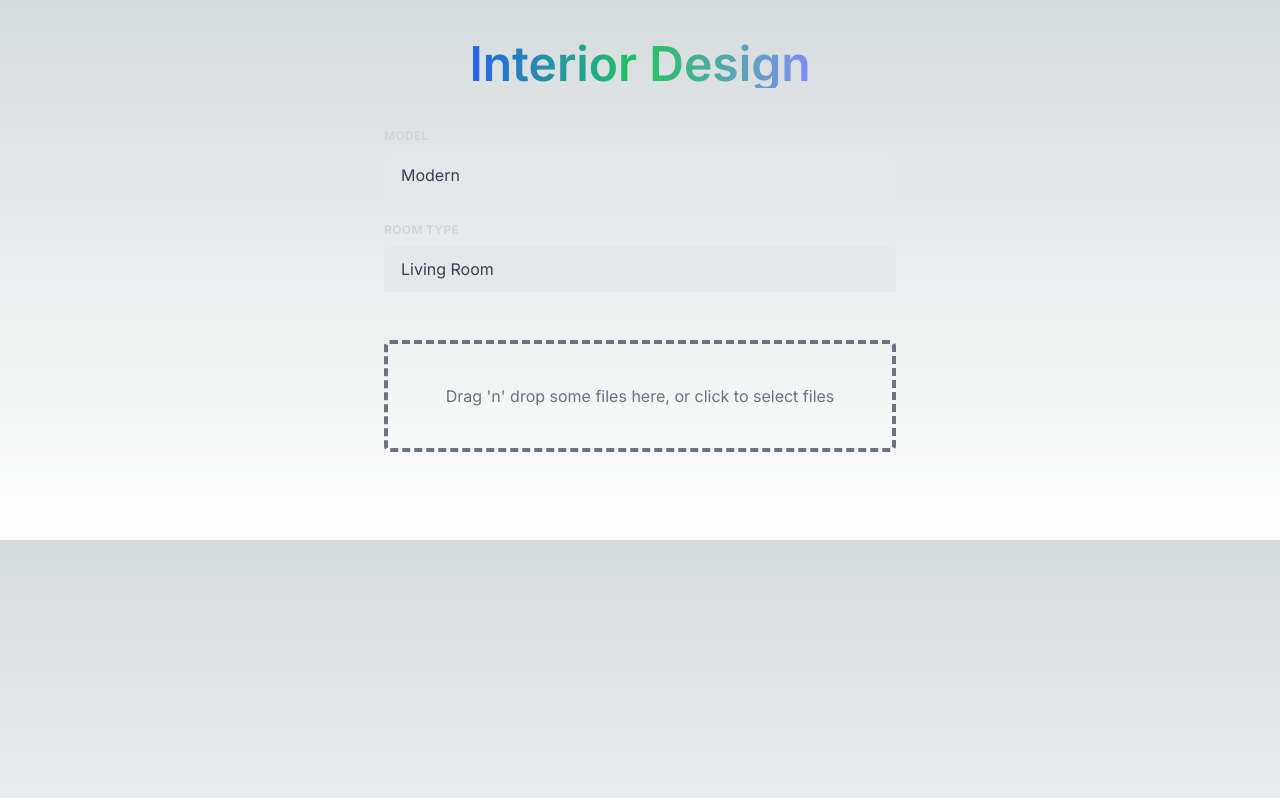
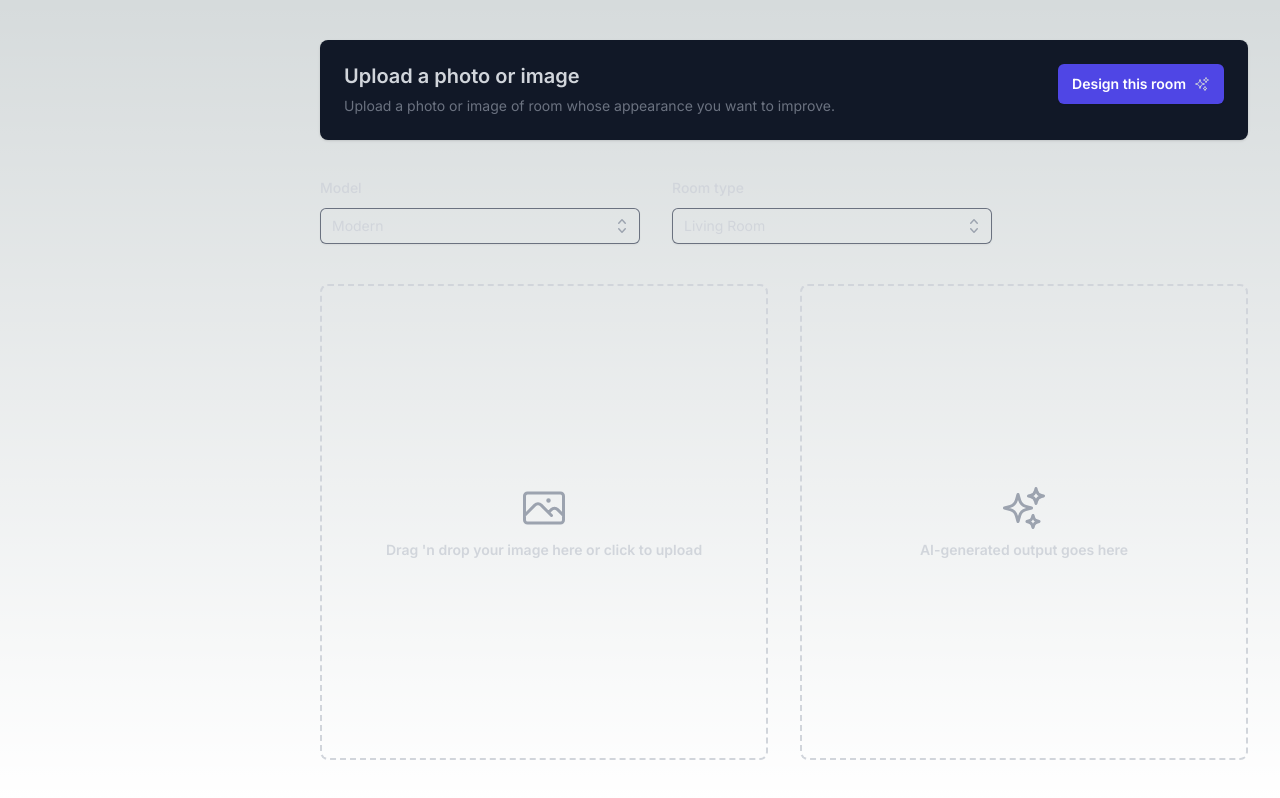
Before and after one commit to azizbekdevuz/zdesigner-ai, a Next.js app: page / in a window 1280 px wide. Built offline with nearby package versions, Linux system fonts and the light colour scheme.

Commit message:
refactor: update the root page component

```diff
--- a/app/page.tsx
+++ b/app/page.tsx
@@ -1,46 +1,245 @@
-'use client';
+"use client";
 
-import { useState } from 'react';
-import { saveAs } from 'file-saver';
-import { ThreeDots } from 'react-loader-spinner';
-import { FaTrashAlt, FaDownload } from 'react-icons/fa';
-import Dropzone, { FileRejection } from 'react-dropzone';
+import Dropzone from "react-dropzone";
+import { saveAs } from "file-saver";
+import { useState } from "react";
+import { FileRejection } from "react-dropzone";
+import { ThreeDots } from "react-loader-spinner";
+import { FaTrashAlt } from "react-icons/fa";
+import { FaDownload } from "react-icons/fa";
+import { XCircleIcon } from "@heroicons/react/20/solid";
+import { PhotoIcon } from "@heroicons/react/24/outline";
+import { SparklesIcon } from "@heroicons/react/24/outline";
+import { SelectMenu } from "@/app/selectmenu";
+import { ImageAreaProps } from "@/types";
 
-const themes = ['Modern', 'Vintage', 'Minimalist', 'Professional'];
-const rooms = ['Living Room', 'Dining Room', 'Bedroom', 'Bathroom', 'Office'];
+type ErrorNotificationProps = {
+  errorMessage: string;
+};
 
-export default function Home() {
-  const [file, setFile] = useState<File | null>(null);
-  const [error, setError] = useState<string | null>('');
-  const [loading, setLoading] = useState<boolean>(false);
+type ActionPanelProps = {
+  isLoading: boolean;
+  submitImage(): void;
+};
+
+type UploadedImageProps = {
+  image: File;
+  removeImage(): void;
+  file: {
+    name: string;
+    size: string;
+  };
+};
+
+type ImageOutputProps = ImageAreaProps & {
+  loading: boolean;
+  outputImage: string | null;
+  downloadOutputImage(): void;
+};
+
+const themes = ["Modern", "Vintage", "Minimalist", "Professional"];
+const rooms = ["Living Room", "Dining Room", "Bedroom", "Bathroom", "Office"];
+
+const acceptedFileTypes = {
+  "image/jpeg": [".jpeg", ".jpg", ".png"],
+};
+
+const maxFileSize = 5 * 1024 * 1024; // 5MB
+
+function ErrorNotification({ errorMessage }: ErrorNotificationProps) {
+  return (
+    <div className="mx-4 mb-10 rounded-md bg-red-50 p-4 lg:mx-6 xl:mx-8">
+      <div className="flex">
+        <div className="flex-shrink-0">
+          <XCircleIcon className="h-5 w-5 text-red-400" aria-hidden="true" />
+        </div>
+        <div className="ml-3">
+          <p className="text-sm font-medium text-red-800">{errorMessage}</p>
+        </div>
+      </div>
+    </div>
+  );
+}
+
+function ActionPanel({ isLoading, submitImage }: ActionPanelProps) {
+  const isDisabled = isLoading;
+
+  return (
+    <section className="mx-4 bg-gray-900 shadow sm:rounded-lg lg:mx-6 xl:mx-8">
+      <div className="px-4 py-5 sm:p-6">
+        <div className="sm:flex sm:items-start sm:justify-between">
+          <div>
+            <h3 className="text-xl font-semibold leading-6 text-gray-300">
+              Upload a photo or image
+            </h3>
+            <div className="mt-2 max-w-xl text-sm text-gray-500">
+              <p>
+                Upload a photo or image of room whose appearance you want to
+                improve.
+              </p>
+            </div>
+          </div>
+          <div className="mt-5 sm:ml-6 sm:mt-0 sm:flex sm:flex-shrink-0 sm:items-center">
+            <button
+              type="button"
+              disabled={isDisabled}
+              onClick={submitImage}
+              className={`${
+                isDisabled
+                  ? "cursor-not-allowed bg-indigo-300 text-gray-300 hover:bg-indigo-300 hover:text-gray-300"
+                  : "bg-indigo-600 text-white"
+              } inline-flex items-center rounded-md px-3.5 py-2.5 text-sm font-semibold shadow-sm transition-all duration-300 hover:bg-indigo-500 focus-visible:outline focus-visible:outline-2 focus-visible:outline-offset-2 focus-visible:outline-indigo-600`}
+            >
+              Design this room
+              <SparklesIcon className="ml-2 h-4 w-4 text-gray-300" />
+            </button>
+          </div>
+        </div>
+      </div>
+    </section>
+  );
+}
+
+function ImageOutput(props: ImageOutputProps) {
+  return (
+    <section className="relative w-full">
+      <button
+        type="button"
+        className={`${
+          props.loading ? "flex items-center justify-center" : ""
+        } relative block h-full w-full rounded-lg border-2 border-dashed border-gray-300 p-12 text-center hover:border-gray-400 focus:outline-none focus:ring-2 focus:ring-indigo-500 focus:ring-offset-2`}
+      >
+        {!props.outputImage && props.loading ? (
+          <span className="flex flex-col items-center">
+            <ThreeDots
+              height="50"
+              width="60"
+              color="#eee"
+              ariaLabel="three-dots-loading"
+              visible={props.loading}
+            />
+            <span className="block text-sm font-semibold text-gray-300">
+              Processing the output image
+            </span>
+          </span>
+        ) : null}
+
+        {!props.outputImage && !props.loading ? (
+          <>
+            <props.icon className="mx-auto h-12 w-12 text-gray-400" />
+            <span className="mt-2 block text-sm font-semibold text-gray-300">
+              {props.title}
+            </span>
+          </>
+        ) : null}
+
+        {!props.loading && props.outputImage ? (
+          <img
+            src={props.outputImage}
+            alt="output"
+            className="h-full w-full object-cover"
+          />
+        ) : null}
+      </button>
+
+      {!props.loading && props.outputImage ? (
+        <button
+          onClick={props.downloadOutputImage}
+          className="group absolute right-1 top-1 bg-yellow-500 p-2 text-black"
+        >
+          <FaDownload className="h-4 w-4 duration-300 group-hover:scale-110" />
+        </button>
+      ) : null}
+    </section>
+  );
+}
+
+function UploadedImage({ file, image, removeImage }: UploadedImageProps) {
+  return (
+    <section className="relative w-full">
+      <button className="relative block h-full w-full rounded-lg border-2 border-dashed border-gray-300 p-12 text-center hover:border-gray-400 focus:outline-none focus:ring-2 focus:ring-indigo-500 focus:ring-offset-2">
+        <img
+          src={URL.createObjectURL(image)}
+          alt={image.name}
+          className="h-full w-full object-cover"
+        />
+      </button>
+
+      <button
+        className="group absolute right-1 top-1 rounded bg-yellow-500 p-2 text-black"
+        onClick={removeImage}
+      >
+        <FaTrashAlt className="h-4 w-4 duration-300 group-hover:scale-110" />
+      </button>
+
+      <div className="text-md absolute left-0 top-0 bg-opacity-50 p-2 pl-3.5 text-white">
+        {file.name} ({file.size})
+      </div>
+    </section>
+  );
+}
+
+function ImageDropzone(
+  props: ImageAreaProps & {
+    onImageDrop(acceptedFiles: File[], rejectedFiles: FileRejection[]): void;
+  }
+) {
+  return (
+    <Dropzone
+      onDrop={props.onImageDrop}
+      accept={acceptedFileTypes}
+      maxSize={maxFileSize}
+      multiple={false}
+    >
+      {({ getRootProps, getInputProps }) => (
+        <>
+          <input {...getInputProps()} />
+          <button
+            {...getRootProps()}
+            type="button"
+            className="relative block w-full rounded-lg border-2 border-dashed border-gray-300 p-12 text-center hover:border-gray-400 focus:outline-none focus:ring-2 focus:ring-indigo-500 focus:ring-offset-2"
+          >
+            <props.icon className="mx-auto h-12 w-12 text-gray-400" />
+            <span className="mt-2 block text-sm font-semibold text-gray-300">
+              {props.title}
+            </span>
+          </button>
+        </>
+      )}
+    </Dropzone>
+  );
+}
+
+export default function HomePage() {
   const [outputImage, setOutputImage] = useState<string | null>(null);
   const [base64Image, setBase64Image] = useState<string | null>(null);
-  const [theme, setTheme] = useState<string>('Modern');
-  const [room, setRoom] = useState<string>('Living Room');
+  const [theme, setTheme] = useState<string>(themes[0]);
+  const [room, setRoom] = useState<string>(rooms[0]);
+  const [loading, setLoading] = useState<boolean>(false);
+  const [error, setError] = useState<string | null>("");
+  const [file, setFile] = useState<File | null>(null);
 
-  const acceptedFileTypes = {
-    'image/jpeg': ['.jpeg', '.jpg', '.png'],
-  };
-
-  const maxFileSize = 5 * 1024 * 1024;
-
-  function onDrop(acceptedFiles: File[], rejectedFiles: FileRejection[]) {
+  function onImageDrop(acceptedFiles: File[], rejectedFiles: FileRejection[]) {
     // Check if any of the uploaded files are not valid
     if (rejectedFiles.length > 0) {
-      console.log(rejectedFiles);
-      setError('Please upload a PNG or JPEG image less than 5MB.');
+      console.info(rejectedFiles);
+      setError("Please upload a PNG or JPEG image less than 5MB.");
       return;
     }
 
     removeImage();
 
-    console.log(acceptedFiles);
-    setError('');
+    console.info(acceptedFiles);
+    setError("");
     setFile(acceptedFiles[0]);
 
     // Convert to base64
+    convertImageToBase64(acceptedFiles[0]);
+  }
+
+  function convertImageToBase64(file: File) {
     const reader = new FileReader();
-    reader.readAsDataURL(acceptedFiles[0]);
+    reader.readAsDataURL(file);
     reader.onload = () => {
       const binaryStr = reader.result as string;
       setBase64Image(binaryStr);
@@ -49,14 +248,14 @@ export default function Home() {
 
   function fileSize(size: number) {
     if (size === 0) {
-      return '0 Bytes';
+      return "0 Bytes";
     }
 
     const k = 1024;
-    const sizes = ['Bytes', 'KB', 'MB', 'GB', 'TB'];
+    const sizes = ["Bytes", "KB", "MB", "GB", "TB"];
     const i = Math.floor(Math.log(size) / Math.log(k));
 
-    return parseFloat((size / Math.pow(k, i)).toFixed(2)) + ' ' + sizes[i];
+    return parseFloat((size / Math.pow(k, i)).toFixed(2)) + " " + sizes[i];
   }
 
   function removeImage() {
@@ -64,13 +263,22 @@ export default function Home() {
     setOutputImage(null);
   }
 
+  function downloadOutputImage() {
+    saveAs(outputImage as string, "output.png");
+  }
+
   async function submitImage() {
+    if (!file) {
+      setError("Please upload an image.");
+      return;
+    }
+
     setLoading(true);
 
-    const response = await fetch('/api/replicate', {
-      method: 'POST',
+    const response = await fetch("/api/replicate", {
+      method: "POST",
       headers: {
-        'Content-Type': 'application/json',
+        "Content-Type": "application/json",
       },
       body: JSON.stringify({ image: base64Image, theme, room }),
     });
@@ -84,169 +292,54 @@ export default function Home() {
       return;
     }
 
-    // Out returns an array of two images
+    // Output returns an array of two images
     // Here we show the second image
     setOutputImage(result.output[1]);
     setLoading(false);
   }
 
-  function downloadOutputImage() {
-    saveAs(outputImage as string, 'output.png');
-  }
+  return (
+    <main className="flex min-h-screen flex-col py-10 lg:pl-72">
+      {error ? <ErrorNotification errorMessage={error} /> : null}
+      <ActionPanel isLoading={loading} submitImage={submitImage} />
 
-  return (
-    <main className='max-w-3xl mx-auto my-10 px-4'>
-      {/* Header section */}
-      <section className='text-center mb-10'>
-        <h1 className='font-semibold text-transparent text-5xl bg-gradient-to-r from-blue-600 via-green-500 to-indigo-400 inline-block bg-clip-text'>
-          Interior Design
-        </h1>
+      <section className="mx-4 mt-9 flex w-fit flex-col space-y-8 lg:mx-6 lg:flex-row lg:space-x-8 lg:space-y-0 xl:mx-8">
+        <SelectMenu
+          label="Model"
+          options={themes}
+          selected={theme}
+          onChange={setTheme}
+        />
+        <SelectMenu
+          label="Room type"
+          options={rooms}
+          selected={room}
+          onChange={setRoom}
+        />
       </section>
 
-      {/* Dropdown section */}
-      <section className='w-full max-w-lg mx-auto mb-12'>
-        {/* Models */}
-        <div className='mb-6'>
-          <label
-            htmlFor='themes'
-            className='block uppercase tracking-wide text-gray-300 text-xs font-bold mb-2'
-          >
-            Model
-          </label>
-          <select
-            name='themes'
-            id='themes'
-            value={theme}
-            onChange={(event) => setTheme(event.target.value)}
-            className='appearance-none block w-full bg-gray-200 text-gray-700 border border-gray-200 rounded py-3 px-4 mb-3 leading-tight focus:outline-none focus:bg-white focus:border-gray-500'
-          >
-            {themes.map((themeItem, index) => (
-              <option key={index} value={themeItem}>
-                {themeItem}
-              </option>
-            ))}
-          </select>
-        </div>
-
-        {/* Room types */}
-        <div className='mb-6'>
-          <label
-            htmlFor='rooms'
-            className='block uppercase tracking-wide text-gray-300 text-xs font-bold mb-2'
-          >
-            Room Type
-          </label>
-          <select
-            name='rooms'
-            id='rooms'
-            value={room}
-            onChange={(event) => setRoom(event.target.value)}
-            className='appearance-none block w-full bg-gray-200 text-gray-700 border border-gray-200 rounded py-3 px-4 mb-3 leading-tight focus:outline-none focus:bg-white focus:border-gray-500'
-          >
-            {rooms.map((roomItem, index) => (
-              <option key={index} value={roomItem}>
-                {roomItem}
-              </option>
-            ))}
-          </select>
-        </div>
-      </section>
-
-      {/* Dropzone section */}
-      <section className='w-full max-w-lg mx-auto mb-12'>
-        {/* Dropzone */}
-        <div className='w-full text-center border-4 border-gray-500 border-dashed rounded-md cursor-pointer mb-2 text-gray-500'>
-          <Dropzone
-            accept={acceptedFileTypes}
-            multiple={false}
-            maxSize={maxFileSize}
-            onDrop={onDrop}
-          >
-            {({ getRootProps, getInputProps }) => (
-              <section>
-                <div className='p-10' {...getRootProps()}>
-                  <input {...getInputProps()} />
-                  <p>Drag 'n' drop some files here, or click to select files</p>
-                </div>
-              </section>
-            )}
-          </Dropzone>
-        </div>
-
-        {/* Error message */}
-        {error && (
-          <div className='flex justify-center'>
-            <p className='text-md text-yellow-500'>{error}</p>
-          </div>
+      <section className="mt-10 grid flex-1 gap-6 px-4 lg:px-6 xl:grid-cols-2 xl:gap-8 xl:px-8">
+        {!file ? (
+          <ImageDropzone
+            title={`Drag 'n drop your image here or click to upload`}
+            onImageDrop={onImageDrop}
+            icon={PhotoIcon}
+          />
+        ) : (
+          <UploadedImage
+            image={file}
+            removeImage={removeImage}
+            file={{ name: file.name, size: fileSize(file.size) }}
+          />
         )}
 
-        {/* Submit button */}
-        {file && (
-          <div className='flex items-center justify-center mt-2'>
-            <button
-              onClick={submitImage}
-              disabled={loading}
-              className={`text-white text-lg bg-gradient-to-r from-purple-500 to-pink-500 hover:bg-gradient-to-l rounded-lg px-4 py-2 text-center mb-2 ${
-                loading && 'cursor-progress'
-              }`}
-            >
-              Design This Room
-            </button>
-          </div>
-        )}
-      </section>
-
-      {/* Images section */}
-      <section className='grid grid-cols-2 gap-4 mt-4'>
-        {file && (
-          <>
-            <div className='relative'>
-              <img
-                src={URL.createObjectURL(file)}
-                alt={file.name}
-                className='object-cover w-full h-full'
-              />
-              <button
-                className='absolute top-0 right-0 p-2 text-black bg-yellow-500'
-                onClick={removeImage}
-              >
-                <FaTrashAlt className='w-4 h-4 hover:scale-125 duration-300' />
-              </button>
-
-              <div className='absolute bottom-0 left-0 right-0 bg-gray-900 bg-opacity-50 text-white text-md p-2'>
-                {file.name} ({fileSize(file.size)})
-              </div>
-            </div>
-
-            <div className='flex items-center justify-center relative'>
-              {loading && (
-                <ThreeDots
-                  height='60'
-                  width='60'
-                  color='#eee'
-                  ariaLabel='three-dots-loading'
-                  visible={loading}
-                />
-              )}
-
-              {outputImage && (
-                <>
-                  <img
-                    src={outputImage}
-                    alt='output'
-                    className='object-cover w-full h-full'
-                  />
-                  <button
-                    onClick={downloadOutputImage}
-                    className='absolute top-0 right-0 p-3 text-black bg-yellow-500'
-                  >
-                    <FaDownload className='w-6 h-6 hover:scale-125 duration-300' />
-                  </button>
-                </>
-              )}
-            </div>
-          </>
-        )}
+        <ImageOutput
+          title={`AI-generated output goes here`}
+          downloadOutputImage={downloadOutputImage}
+          outputImage={outputImage}
+          icon={SparklesIcon}
+          loading={loading}
+        />
       </section>
     </main>
   );
```
